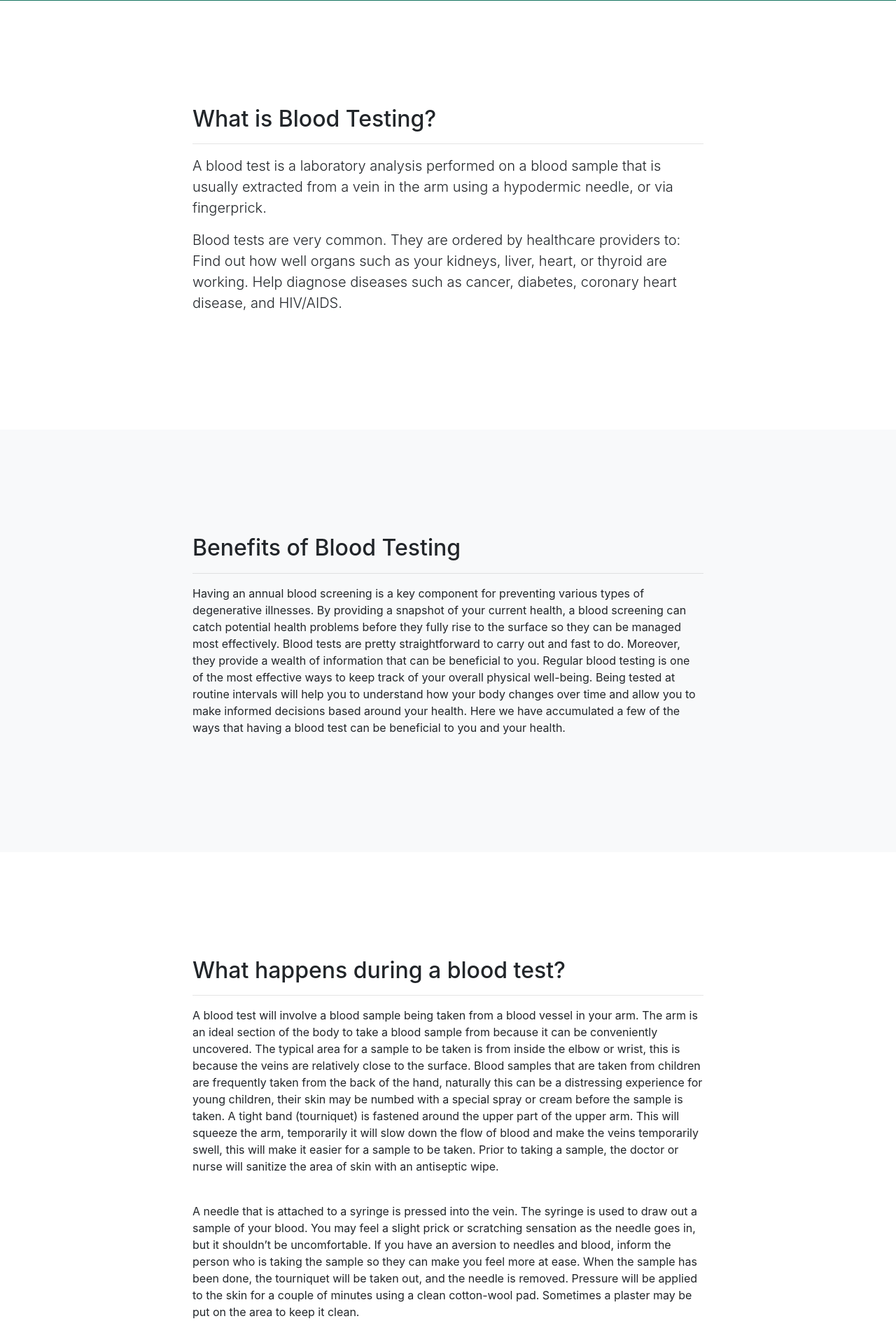
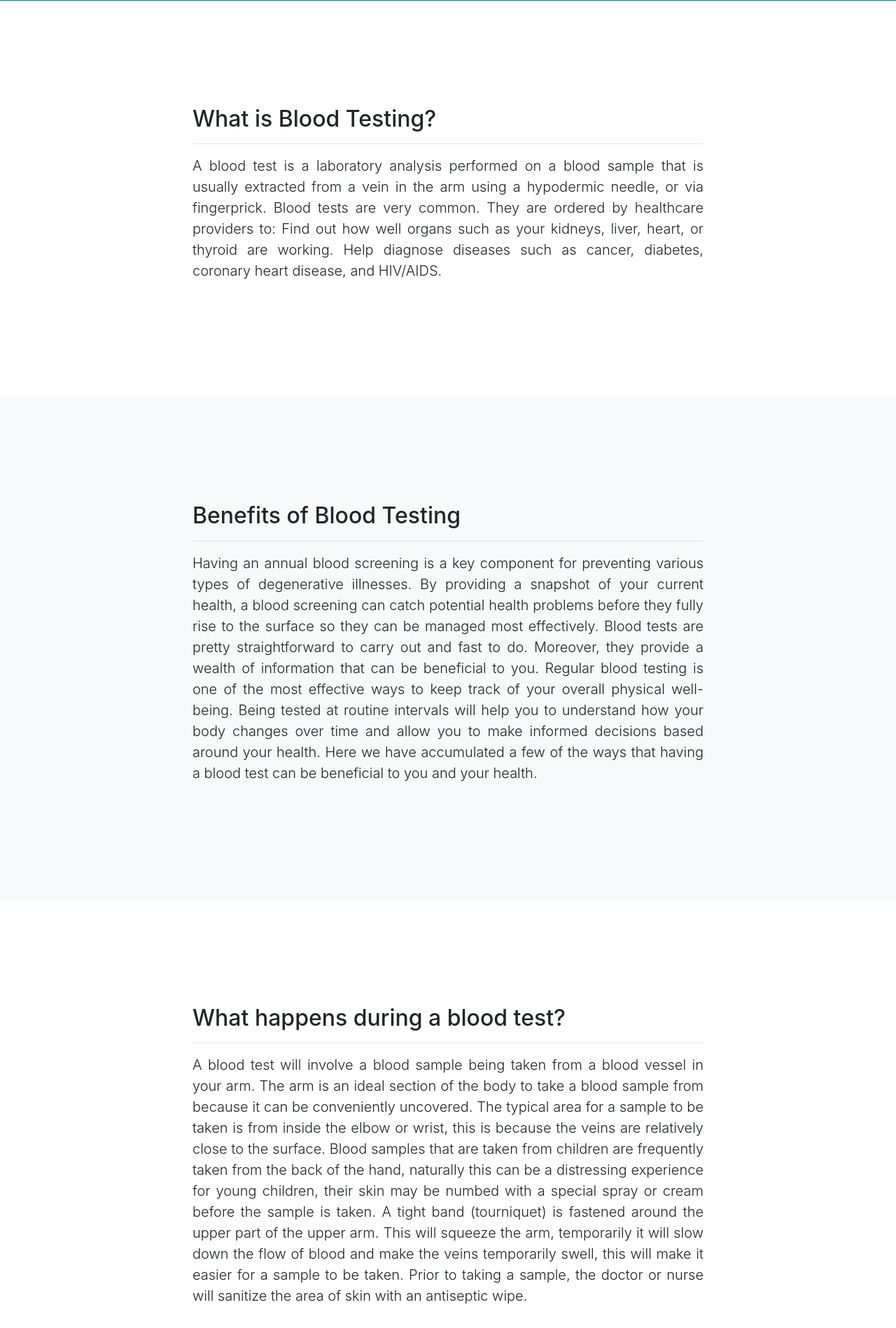
Before and after one commit to VinaySavla/covid-tms, a PHP site: page / in a window 1280 px wide. Shown: the part 357-2255 px from the top of the page at 70% size. Run offline with PHP 8.4, Linux system fonts and the light colour scheme.

Commit message:
spelling corrected

```diff
--- a/includes/config.php
+++ b/includes/config.php
@@ -3,6 +3,7 @@
 date_default_timezone_set('Asia/Kolkata');
 //database connection
 $con=mysqli_connect("localhost","root","","bloodtmsdb");
+// $con=mysqli_connect("mysql.menrvasolutions.com","se51","Sakec@1234","bloodtmsdb");
 if(mysqli_connect_errno()){
 echo "Connection Fail".mysqli_connect_error();
 }
--- a/index.php
+++ b/index.php
@@ -68,8 +68,7 @@
         <div class="col-lg-8 mx-auto">
           <h2>What is Blood Testing?</h2>
           <hr />
-          <p class="lead">A blood test is a laboratory analysis performed on a blood sample that is usually extracted from a vein in the arm using a hypodermic needle, or via fingerprick.</p>
-          <p class="lead">Blood tests are very common. They are ordered by healthcare providers to: Find out how well organs such as your kidneys, liver, heart, or thyroid are working. Help diagnose diseases such as cancer, diabetes, coronary heart disease, and HIV/AIDS.</p>
+          <p class="lead" align="justify">A blood test is a laboratory analysis performed on a blood sample that is usually extracted from a vein in the arm using a hypodermic needle, or via fingerprick. Blood tests are very common. They are ordered by healthcare providers to: Find out how well organs such as your kidneys, liver, heart, or thyroid are working. Help diagnose diseases such as cancer, diabetes, coronary heart disease, and HIV/AIDS.</p>
 
         </div>
       </div>
@@ -82,7 +81,7 @@
         <div class="col-lg-8 mx-auto">
           <h2>Benefits of Blood Testing</h2>
           <hr />
-          <p>Having an annual blood screening is a key component for preventing various types of degenerative illnesses. By providing a snapshot of your current health, a blood screening can catch potential health problems before they fully rise to the surface so they can be managed most effectively. Blood tests are pretty straightforward to carry out and fast to do. Moreover, they provide a wealth of information that can be beneficial to you. Regular blood testing is one of the most effective ways to keep track of your overall physical well-being. Being tested at routine intervals will help you to understand how your body changes over time and allow you to make informed decisions based around your health. Here we have accumulated a few of the ways that having a blood test can be beneficial to you and your health.</p>
+          <p class="lead" align="justify">Having an annual blood screening is a key component for preventing various types of degenerative illnesses. By providing a snapshot of your current health, a blood screening can catch potential health problems before they fully rise to the surface so they can be managed most effectively. Blood tests are pretty straightforward to carry out and fast to do. Moreover, they provide a wealth of information that can be beneficial to you. Regular blood testing is one of the most effective ways to keep track of your overall physical well-being. Being tested at routine intervals will help you to understand how your body changes over time and allow you to make informed decisions based around your health. Here we have accumulated a few of the ways that having a blood test can be beneficial to you and your health.</p>
              <!-- <hr /> -->
 <!-- <p><strong>Dry Cough 2-14 days!</strong><br />
 Reported illnesses have ranged from mild symptoms to severe illness and death</p>
@@ -100,9 +99,9 @@ Reported illnesses have ranged from mild symptoms to severe illness and death</p
         <div class="col-lg-8 mx-auto">
           <h2>What happens during a blood test?</h2>
           <hr>
-          <p>A blood test will involve a blood sample being taken from a blood vessel in your arm. The arm is an ideal section of the body to take a blood sample from because it can be conveniently uncovered. The typical area for a sample to be taken is from inside the elbow or wrist, this is because the veins are relatively close to the surface. Blood samples that are taken from children are frequently taken from the back of the hand, naturally this can be a distressing experience for young children, their skin may be numbed with a special spray or cream before the sample is taken. A tight band (tourniquet) is fastened around the upper part of the upper arm. This will squeeze the arm, temporarily it will slow down the flow of blood and make the veins temporarily swell, this will make it easier for a sample to be taken. Prior to taking a sample, the doctor or nurse will sanitize the area of skin with an antiseptic wipe.</p>
+          <p class="lead" align="justify">A blood test will involve a blood sample being taken from a blood vessel in your arm. The arm is an ideal section of the body to take a blood sample from because it can be conveniently uncovered. The typical area for a sample to be taken is from inside the elbow or wrist, this is because the veins are relatively close to the surface. Blood samples that are taken from children are frequently taken from the back of the hand, naturally this can be a distressing experience for young children, their skin may be numbed with a special spray or cream before the sample is taken. A tight band (tourniquet) is fastened around the upper part of the upper arm. This will squeeze the arm, temporarily it will slow down the flow of blood and make the veins temporarily swell, this will make it easier for a sample to be taken. Prior to taking a sample, the doctor or nurse will sanitize the area of skin with an antiseptic wipe.</p>
           <br>
-          <p>A needle that is attached to a syringe is pressed into the vein. The syringe is used to draw out a sample of your blood. You may feel a slight prick or scratching sensation as the needle goes in, but it shouldn’t be uncomfortable. If you have an aversion to needles and blood, inform the person who is taking the sample so they can make you feel more at ease. When the sample has been done, the tourniquet will be taken out, and the needle is removed. Pressure will be applied to the skin for a couple of minutes using a clean cotton-wool pad. Sometimes a plaster may be put on the area to keep it clean.</p>
+          <p class="lead" align="justify">A needle that is attached to a syringe is pressed into the vein. The syringe is used to draw out a sample of your blood. You may feel a slight prick or scratching sensation as the needle goes in, but it shouldn’t be uncomfortable. If you have an aversion to needles and blood, inform the person who is taking the sample so they can make you feel more at ease. When the sample has been done, the tourniquet will be taken out, and the needle is removed. Pressure will be applied to the skin for a couple of minutes using a clean cotton-wool pad. Sometimes a plaster may be put on the area to keep it clean.</p>
         </div>
       </div>
     </div>
--- a/registered-user-testing.php
+++ b/registered-user-testing.php
@@ -100,7 +100,7 @@ label{
 
 <hr />
 <?php if(isset($_POST['search'])){ ?>
-<h3 align="center" style="color:red">Resulst againt mobile number "<?php echo $_POST['regmobilenumber'];?>"</h3>
+<h3 align="center" style="color:red">Results againt mobile number "<?php echo $_POST['regmobilenumber'];?>"</h3>
 <hr />
     <?php
     $mnumber=intval($_POST['regmobilenumber']);
```
